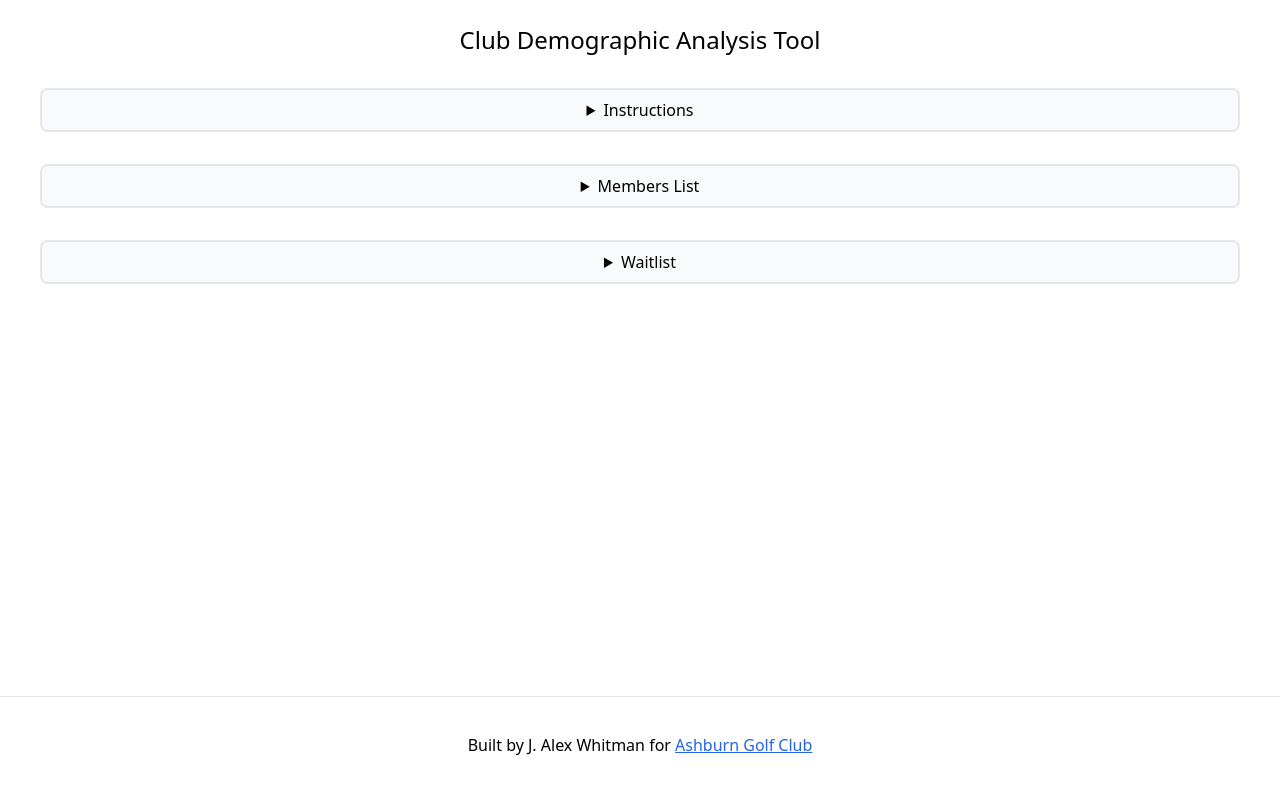
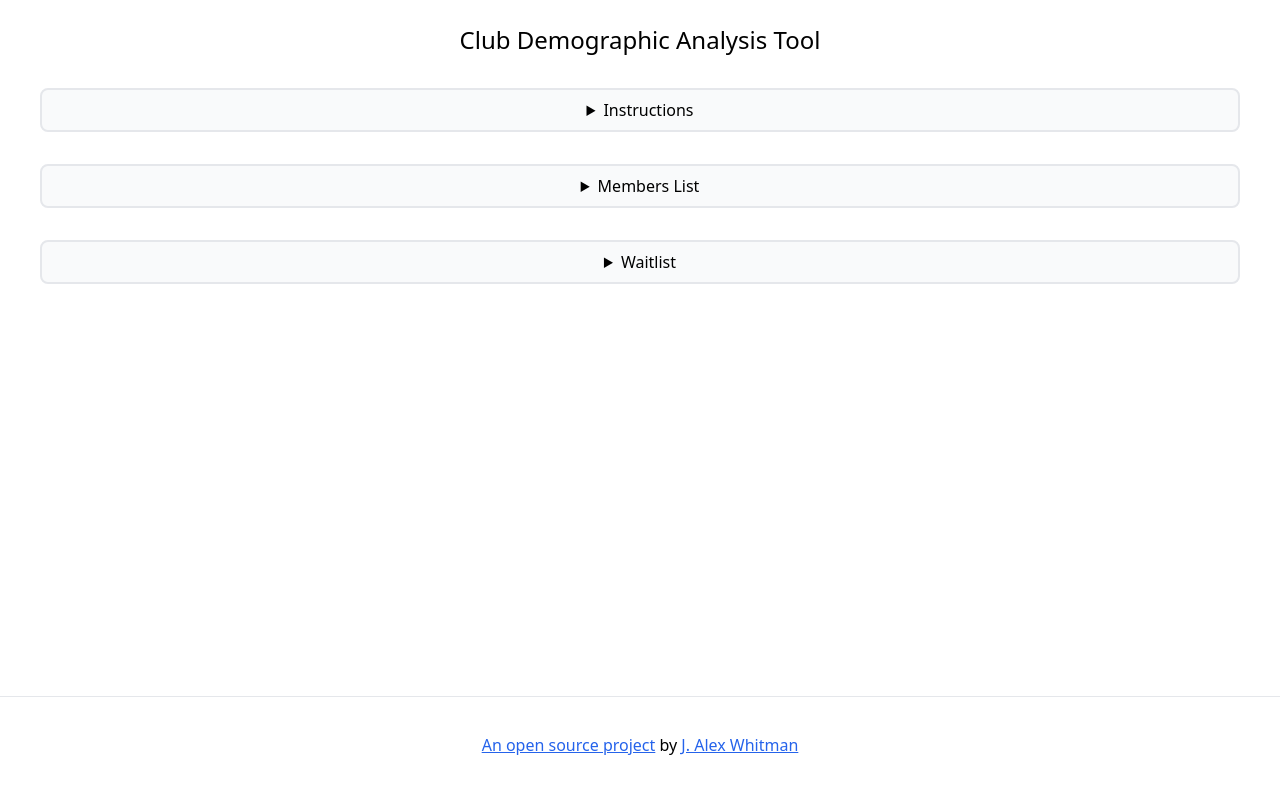
Before and after one commit to jalexw/club-demographics, a Next.js app: page / in a window 1280 px wide. Shown: the top 794 px of the page. Built offline with nearby package versions, Linux system fonts and the light colour scheme.

Commit message:
Link to GitHub Repo and LinkedIn

```diff
--- a/src/pages/index.tsx
+++ b/src/pages/index.tsx
@@ -180,12 +180,17 @@ const Home: NextPage = () => {
 
       <footer className="flex h-24 w-full items-center justify-center border-t">
         <p>
-          Built by J. Alex Whitman for{' '}
           <a
-            href="https://ashburngolfclub.com/"
+            href="https://github.com/jalexw/club-demographics"
             className="text-blue-600 hover:text-blue-500 underline"
           >
-            Ashburn Golf Club
+            An open source project
+          </a>{' '} by {' '}
+          <a
+            href="https://www.linkedin.com/in/jalexwhitman/"
+            className="text-blue-600 hover:text-blue-500 underline"
+          >
+            J. Alex Whitman
           </a>
         </p>
       </footer>
```
